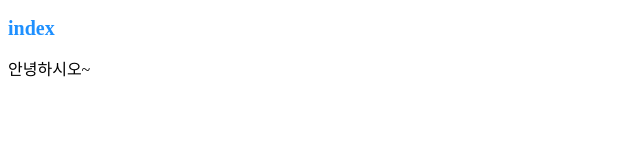
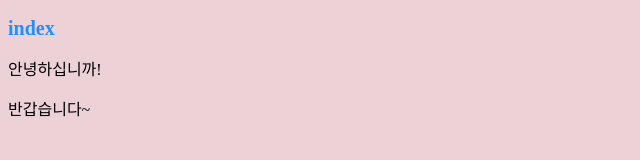
Before and after one commit to junyealim/test, a plain HTML site: page index.html in a window 1280 px wide. Shown: the whole page, without its empty margins (0-640 px from the left). Drawn offline with Linux system fonts and the light colour scheme.

Commit message:
index.html 수정

```diff
--- a/index.html
+++ b/index.html
@@ -8,6 +8,7 @@
 </head>
 <body>
     <h2>index</h2>
-    <p>안녕하시오~</p>
+    <p>안녕하십니까!</p>
+    <p>반갑습니다~</p>
 </body>
 </html>
--- a/style.css
+++ b/style.css
@@ -2,3 +2,7 @@ h2 {
     color: dodgerblue;
     font-size: 20px;
 }
+
+body {
+    background-color: rgb(236, 210, 214);
+}
```
